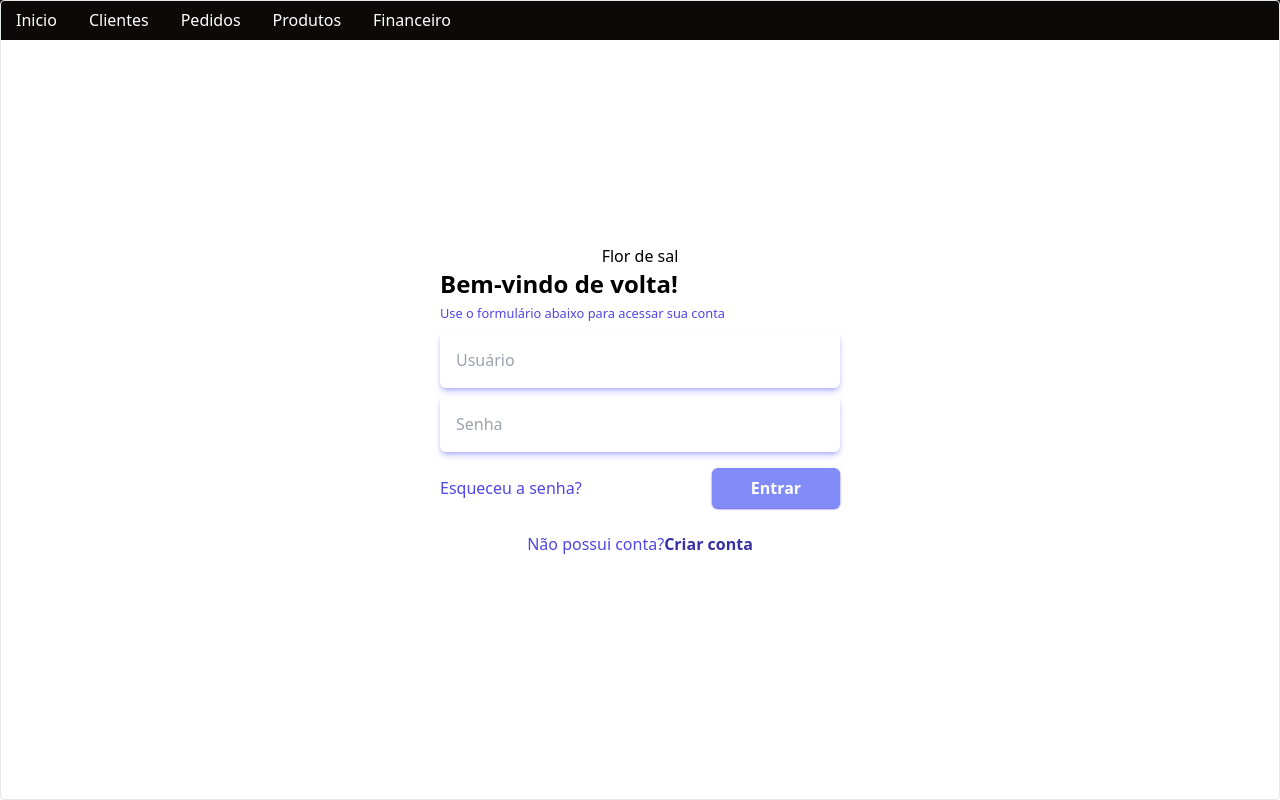
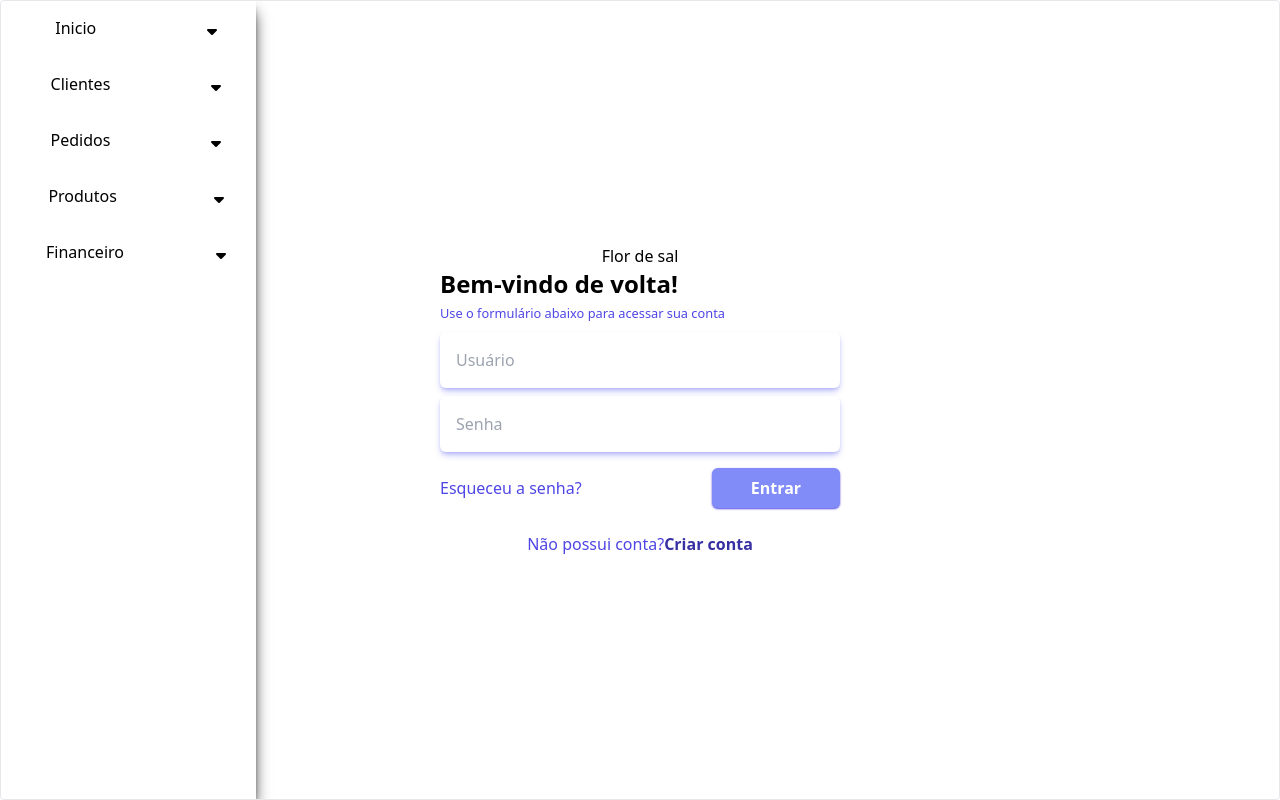
Before and after one commit to gabrielyvg/marmitech, a Next.js app in the folder front/: page / in a window 1280 px wide. Built offline with nearby package versions, Linux system fonts and the light colour scheme.

Commit message:
refactor: changing the header menu to a side menu

```diff
--- a/front/src/components/Header.js
+++ b/front/src/components/Header.js
@@ -1,21 +1,41 @@
 import Link from 'next/link';
 import mockObject from '../utils/mock';
-import React from "react";
+import React, { useState } from "react";
+import { FontAwesomeIcon } from '@fortawesome/react-fontawesome';
+import { faSortDown } from '@fortawesome/free-solid-svg-icons';
 
 export default function Header() {
+    const [expandedMenuId, setExpandedMenuId] = useState(null);
+
+    const handleTitleClick = (id) => {
+        setExpandedMenuId(id === expandedMenuId ? null : id);
+    };
+
     return (
-        <header className='w-full'>
-            <div className="h-10 sticky top-0 bg-stone-950">
-                <div className="flex items-center h-full">
-                    <nav className="text-white">
-                        {mockObject.menuOptions.map((menu) => (
-                            <React.Fragment key={menu.id}>
-                                <Link className="p-4" href={menu.url} >{menu.title}</Link>
-                            </React.Fragment>
-                        ))}
-                    </nav>
-                </div>
+        <aside className='fixed top-0 left-0 w-64 h-full shadow-lg shadow-black' aria-label="Sidenav">
+            <div>
+                <ul>
+                    {mockObject.menuOptions.map((menu) => (
+                        <li key={menu.id}>
+                            <div className="flex items-center justify-around cursor-pointer" onClick={() => handleTitleClick(menu.id)}>
+                                <span className="p-4 mr-4" >
+                                    {menu.title}
+                                </span>
+                                <FontAwesomeIcon
+                                    icon={faSortDown}
+                                />
+                            </div>
+                            {expandedMenuId === menu.id && (
+                                <ul className='m-2'>
+                                    <li key={menu.subitem.id}>
+                                        <Link className="p-4 ml-10" href={menu.subitem.url}>{menu.subitem.title}</Link>
+                                    </li>
+                                </ul>
+                            )}
+                        </li>
+                    ))}
+                </ul>
             </div>
-        </header>
+        </aside>
     );
 }
--- a/front/src/pages/_app.js
+++ b/front/src/pages/_app.js
@@ -1,16 +1,18 @@
 import "@/styles/globals.css";
 import { library } from '@fortawesome/fontawesome-svg-core';
-import { fas, faTrashCan, faPenToSquare } from '@fortawesome/free-solid-svg-icons';
+import { fas, faTrashCan, faPenToSquare, faSortDown } from '@fortawesome/free-solid-svg-icons';
 import Header from "../components/Header";
 
-library.add(fas, faTrashCan, faPenToSquare);
+library.add(fas, faTrashCan, faPenToSquare, faSortDown);
 
 
 export default function App({ Component, pageProps }) {
     return (
         <>
             <Header />
-            <Component {...pageProps} />
+            <div className='ml-64'>
+                <Component {...pageProps} />
+            </div>
         </>
     );
 }
```
